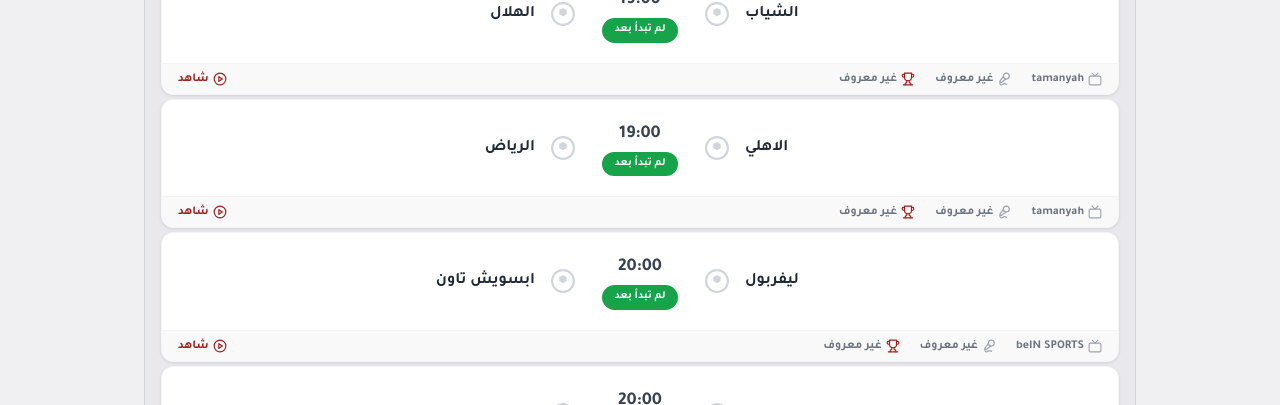
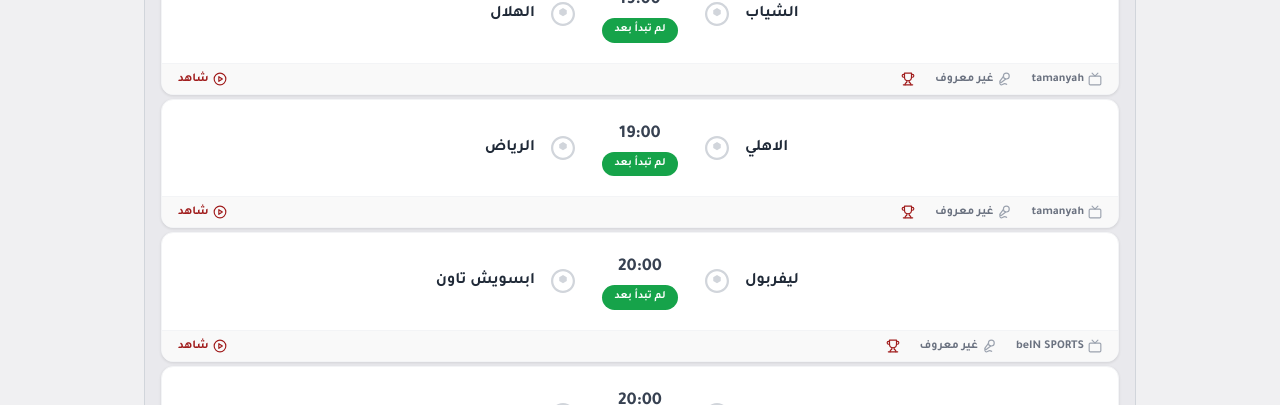
Before and after one commit to sakifooo/kora, a Next.js app: page / in a window 1280 px wide. Shown: the part 249-654 px from the top of the page. Built offline with nearby package versions, Linux system fonts and the light colour scheme.

Commit message:
Update page.tsx

```diff
--- a/src/app/page.tsx
+++ b/src/app/page.tsx
@@ -11,11 +11,11 @@ import {
 export default function Home() {
 
   const matches = [
-    { teamA: "الشياب", teamB: "الهلال", scoreA: 0, scoreB: 0, time: "19:00", status: "upcoming", channel: "tamanyah", commentator: "غير معروف", league: "", href: "/live/1-vs-2" },
-    { teamA: "الاهلي", teamB: "الرياض", scoreA: 0, scoreB: 0, time: "19:00", status: "upcoming", channel: "tamanyah", commentator: "غير معروف", league: "", href: "/live/3-vs-4" },
-    { teamA: "ليفربول", teamB: "ابسويش تاون ", scoreA: 0, scoreB: 0, time: "20:00", status: "upcoming", channel: "beIN SPORTS ", commentator: "غير معروف", league: "", href: "/live/norway-vs-senigal" },
-    { teamA: "ريال بتيس", teamB: "ريال مدريد", scoreA: 0, scoreB: 0, time: "20:00", status: "upcoming", channel: "beIN SPORTS ", commentator: "غير معروف", league: " ", href: "/live/egypt-vs-newzeland" },
-    { teamA: " موناكو", teamB: " بارسان جيرمان", scoreA: 0, scoreB: 0, time: "20:05", status: "upcoming", channel: "beIN SPORTS ", commentator: "غير معروف", league: " ", href: "/live/egypt-vs-newzeland" },
+    { teamA: "الشياب", teamB: "الهلال", scoreA: 0, scoreB: 0, time: "19:00", status: "upcoming", channel: "tamanyah", commentator: "غير معروف", league: " ", href: "/live/1-vs-2" },
+    { teamA: "الاهلي", teamB: "الرياض", scoreA: 0, scoreB: 0, time: "19:00", status: "upcoming", channel: "tamanyah", commentator: "غير معروف", league: " ", href: "/live/3-vs-4" },
+    { teamA: "ليفربول", teamB: "ابسويش تاون ", scoreA: 0, scoreB: 0, time: "20:00", status: "upcoming", channel: "beIN SPORTS ", commentator: "غير معروف", league: " ", href: "/live/5-vs-6" },
+    { teamA: "ريال بتيس", teamB: "ريال مدريد", scoreA: 0, scoreB: 0, time: "20:00", status: "upcoming", channel: "beIN SPORTS ", commentator: "غير معروف", league: " ", href: "/live/7-vs-8" },
+    { teamA: " موناكو", teamB: " بارسان جيرمان", scoreA: 0, scoreB: 0, time: "20:05", status: "upcoming", channel: "beIN SPORTS ", commentator: "غير معروف", league: " ", href: "/live/9-vs-10" },
 
   ];
   const seoKeywords = [
```
